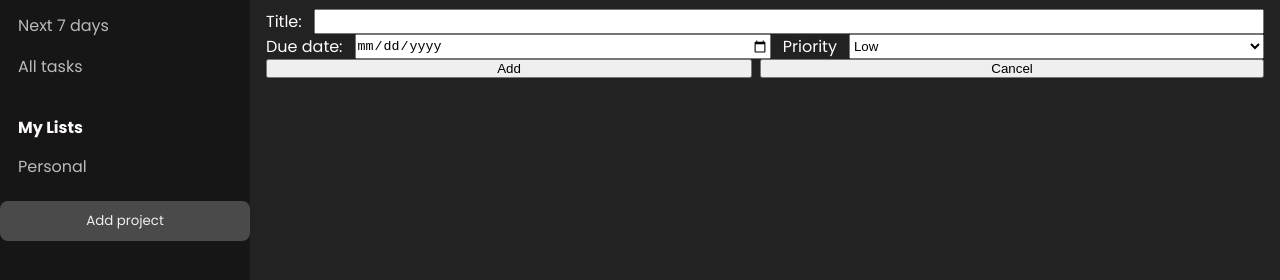
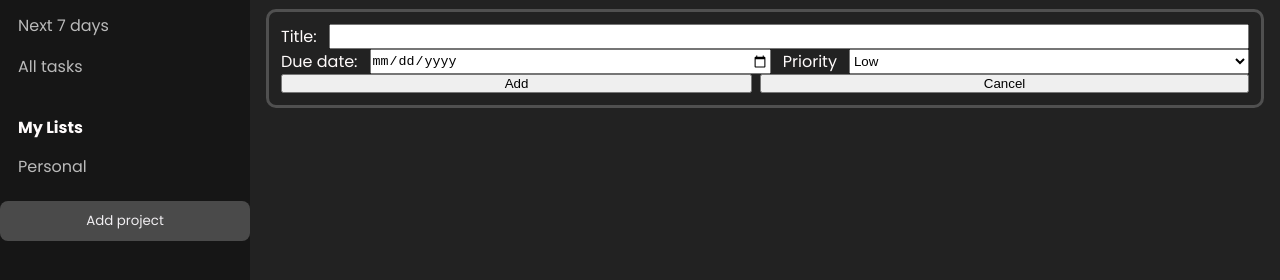
Before and after one commit to anasamer056/todo-app, a website built with webpack: page src/index.html in a window 1280 px wide. Both pictures are taken after a click on the button "Add task". Shown: the part 122-402 px from the top of the page. Built offline with nearby package versions, Linux system fonts and the light colour scheme.

Commit message:
Add a border to todo form

```diff
--- a/src/style.css
+++ b/src/style.css
@@ -50,6 +50,7 @@
     --back-light-black: #222222;
     --btn-color: #4a4a4a;
     --light-grey: #bababa;
+    --transparent-grey: rgba(186, 186, 186, 0.3);
     --sidebar-left-padding: 18px;
 }
 
@@ -221,6 +222,13 @@ body {
 
 }
 
+.todo-form {
+    border: 3px solid var(--transparent-grey);
+    border-radius: 10px;
+    padding: 12px;
+
+}
+
 .project-wrapper {
     display: flex;
     justify-content: space-between;
```
Also changed, not shown: dist/bundle.js.
